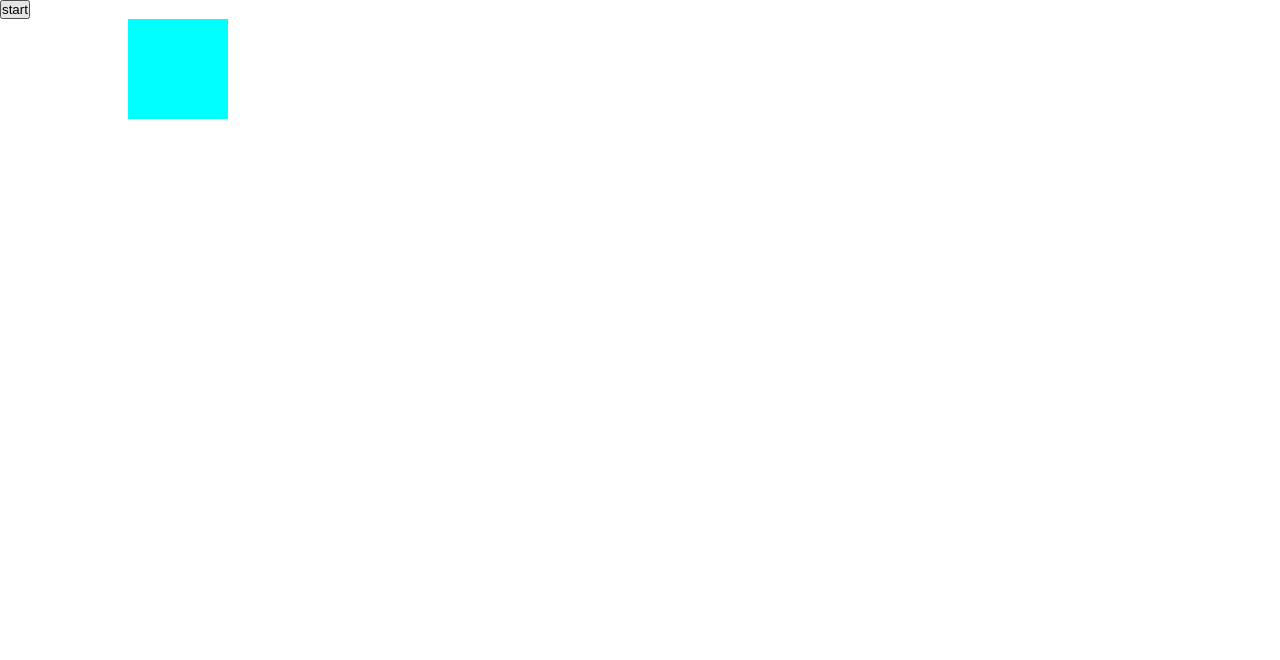
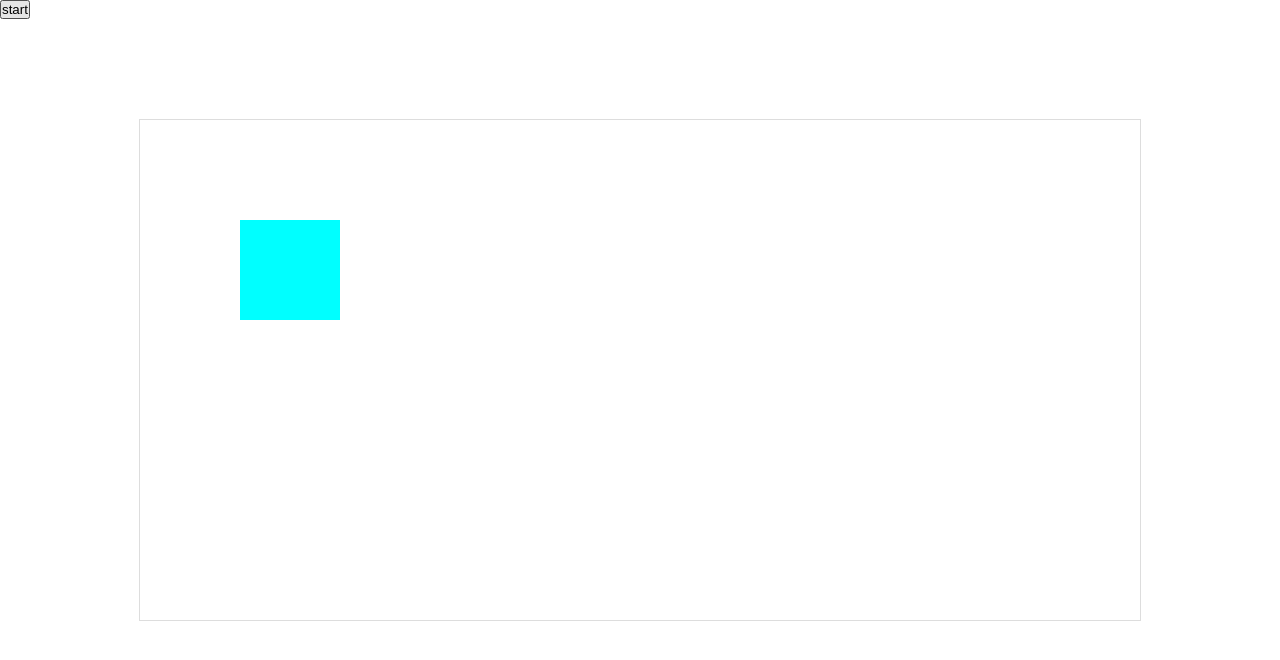
Before and after one commit to Simjaeryun/anime, a plain HTML site: page index.html in a window 1280 px wide. Both pictures are taken after a click on the button "start". Drawn offline with Linux system fonts and the light colour scheme.

Commit message:
직계 부모요소 기준으로 백분율처리

```diff
--- a/index.html
+++ b/index.html
@@ -12,8 +12,11 @@
 
 <body>
     <button>start</button>
-    <div id="box">
+    <div class="wrap">
+        <div id="box">
+        </div>
     </div>
+
 </body>
 
 </html>
--- a/js/anime.js
+++ b/js/anime.js
@@ -3,7 +3,7 @@ const box = document.querySelector('#box');
 
 btn.addEventListener('click', e => {
     anime(box, {
-        prop: 'margin-left',
+        prop: 'left',
         value: '10%',
         duration: 2000
     });
@@ -19,9 +19,27 @@ function anime(selector, option) {
     //속성값이 문자열이면  %처리를 하기 위해 option.value값을 실수로 보정
     let isString = typeof option.value;
     if (isString === 'string') {
-        //px단위로 연산된 currentValue값을 다시 백분율로 변환처리
-        const winW = window.innerWidth;
-        currentValue = (currentValue / winW) * 100;
+        //부모요소의 가로폭을 기준으로 백분율 변환해야하는 모든속성을 배열에담아
+        //해당 배열의 개수만큼 반복을 돌면서 조건문처리
+        const x = ['margin-left', 'margin-right', 'left', 'right', 'width'];
+        //부모요소의 세로폭을 기준으로 백분율 변환해야하는 모든속성을 배열에담아
+        //해당 배열의 개수만큼 반복을 돌면서 조건문처리
+        const y = ['margin-top', 'margin-bottom', 'top', 'bottom', 'height'];
+
+        for (let condition of x) {
+            if (option.prop === condition) {
+                const parentW = parseInt(getComputedStyle(selector.parentElement).width);
+                currentValue = (currentValue / parentW) * 100;
+            }
+        }
+        for (let condition of y) {
+            if (option.prop === condition) {
+                const parentH = parseInt(getComputedStyle(selector.parentElement).height);
+                currentValue = (currentValue / parentH) * 100;
+            }
+        }
+
+
         option.value = parseFloat(option.value);
     }
 
--- a/scss/style.scss
+++ b/scss/style.scss
@@ -1,9 +1,19 @@
 @charset "UTF-8";
 @import "reset.scss";
 
+.wrap {
+	width: 1000px;
+	height: 500px;
+	border: 1px solid #ddd;
+	position: relative;
+	margin: 100px auto;
+}
 #box {
 	width: 100px;
 	height: 100px;
 	background: aqua;
-	margin-left: 500px;
+
+	position: absolute;
+	top: 20%;
+	left: 20%;
 }
```
Also changed, not shown: css/style.css, 1 other file.
